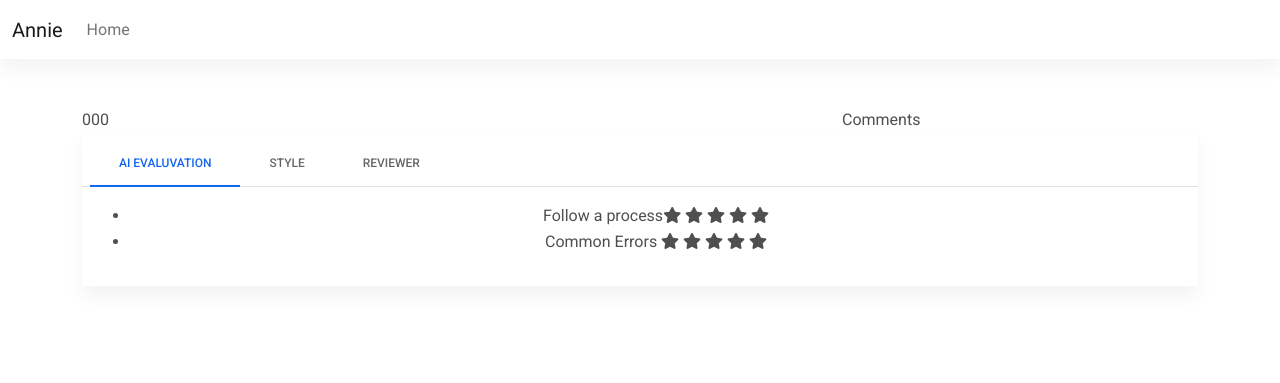
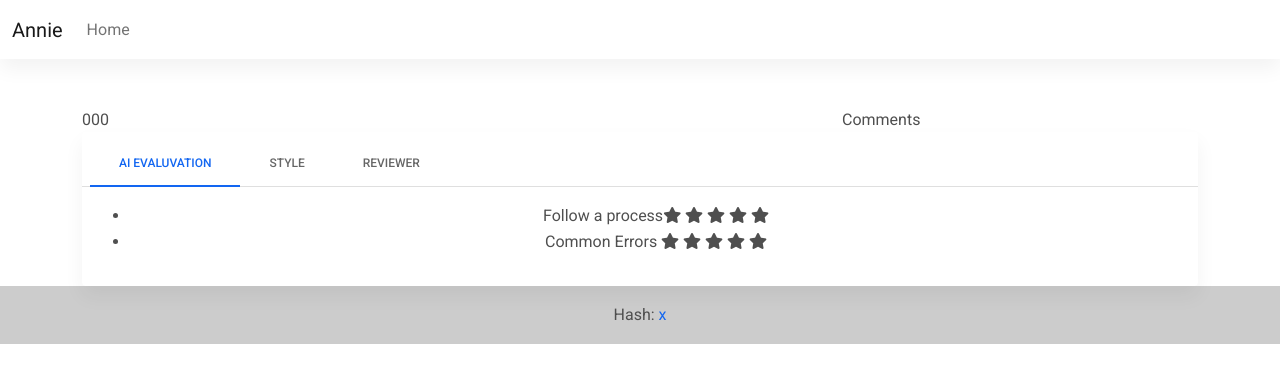
Before and after one commit to hno2/annie, a Flask app: template templates/evaluation.html in a window 1280 px wide. Shown: the top 383 px of the page. Run offline with Flask 2, Linux system fonts and the light colour scheme; the template is opened without the code that fills it: most values are stand-ins (such as "Sample title", 1, 10 or a date in 2020); some libraries are stand-ins or nearby versions.

Commit message:
Add Git Hash to footer

```diff
--- a/app.py
+++ b/app.py
@@ -12,7 +12,7 @@ def home(nb=False):
         code = hightlightcode(file.read())
     if nb:
         code = convertnb("test.ipynb")
-    return render_template("evaluation.html", code=code)
+    return render_template("evaluation.html", code=code, hash=app.config["HASH"])
 
 
 @app.route("/upload")
--- /dev/null
+++ b/config.py
@@ -0,0 +1,6 @@
+import subprocess
+
+process = subprocess.Popen(
+    ["git", "rev-parse", "--short", "HEAD"], shell=False, stdout=subprocess.PIPE
+)
+HASH = process.communicate()[0].strip().decode()
--- a/templates/_base.html
+++ b/templates/_base.html
@@ -29,7 +29,11 @@
     </header>
     {% block content %}
     {% endblock %}
-
+    <footer>
+        <div class="text-center p-3" style="background-color: rgba(0, 0, 0, 0.2)">
+            Hash: <a href="https://github.com/hno2/annie/commit/{{hash}}">{{hash}}</a>
+        </div>
+    </footer>
 
 
 
```
